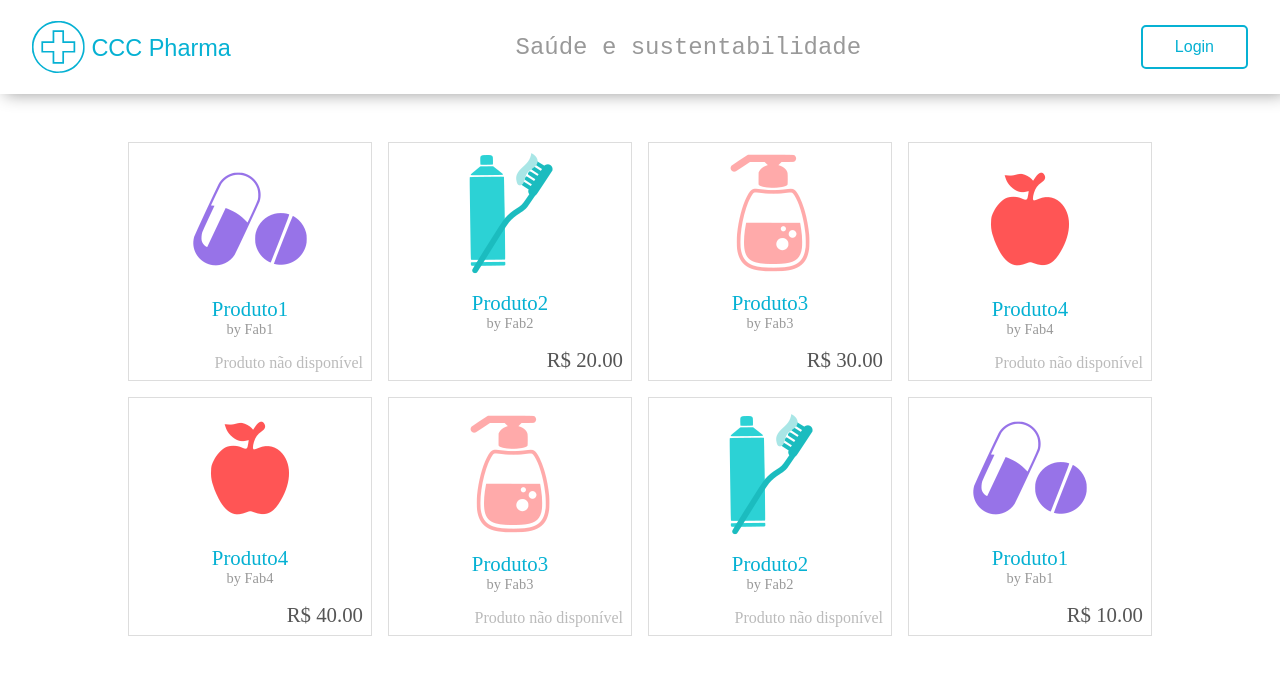
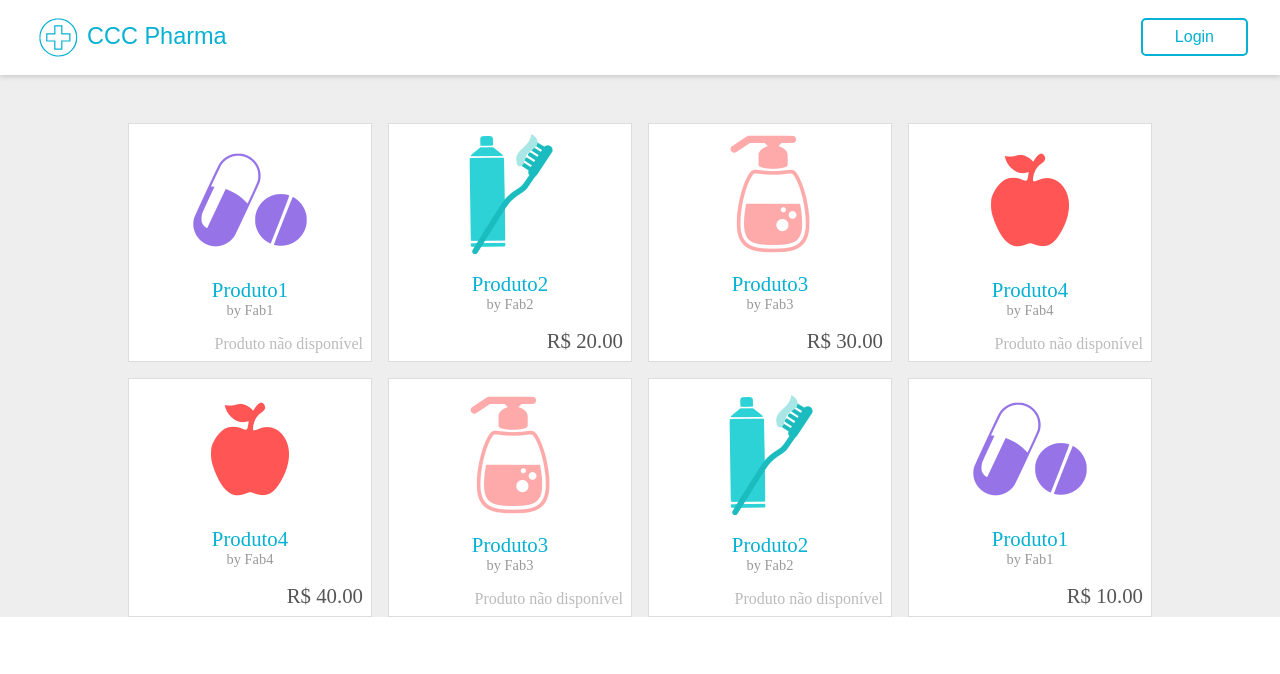
Before and after one commit to danielrcoura/ccc-pharma-client, a Vue app: page /admin/manage in a window 1280 px wide. Shown: the top 674 px of the page. Built offline with nearby package versions, Linux system fonts and the light colour scheme.

Commit message:
Altera estilo do background dos produtos

```diff
--- a/src/components/client/Navbar.vue
+++ b/src/components/client/Navbar.vue
@@ -1,7 +1,7 @@
 <template>
   <div class="navbar">
     <img src="../../assets/logo.svg" alt="" class="logo">
-    <div style="font-family: monospace; font-size: 1.5rem; color: #999;">Saúde e sustentabilidade</div>
+
     <nav>
       <a href=""><button>Login</button></a>
     </nav>
@@ -17,14 +17,15 @@ export default {
 <style lang="scss" scoped>
 .navbar {
   display: flex;
-  padding: 1.3rem 2rem;
+  padding: .7rem 2rem;
   justify-content: space-between;
   align-items: center;
-  box-shadow: 5px 0 1rem #999;
+  box-shadow: 0 2px 5px #ccc;
   margin-bottom: 3rem;
+  background: #fff;
 }
 nav button {
-  padding: .7rem 2rem;
+  padding: .5rem 2rem;
   border: 2px solid #06b1d3;
   background: #fff;
   color: #06b1d3;
--- a/src/components/client/ProdutoCard.vue
+++ b/src/components/client/ProdutoCard.vue
@@ -33,6 +33,7 @@ export default {
   border: 1px solid #ddd;
   padding: .5rem;
   font-size: 1.3rem;
+  background: #fff;
   .logo {
     margin: auto;
     margin-bottom: 1rem;
--- a/src/views/ProdutosCliente.vue
+++ b/src/views/ProdutosCliente.vue
@@ -1,5 +1,5 @@
 <template>
-  <div>
+  <div class="produtos-cliente">
     <header>
       <navbar/>
     </header>
@@ -85,6 +85,9 @@ export default {
 </script>
 
 <style scoped>
+.produtos-cliente {
+  background: #eee;
+}
 .produtos {
   display: grid;
   grid-template-columns: 1fr 1fr 1fr 1fr;
```
Also changed, not shown: src/assets/logo.svg.
